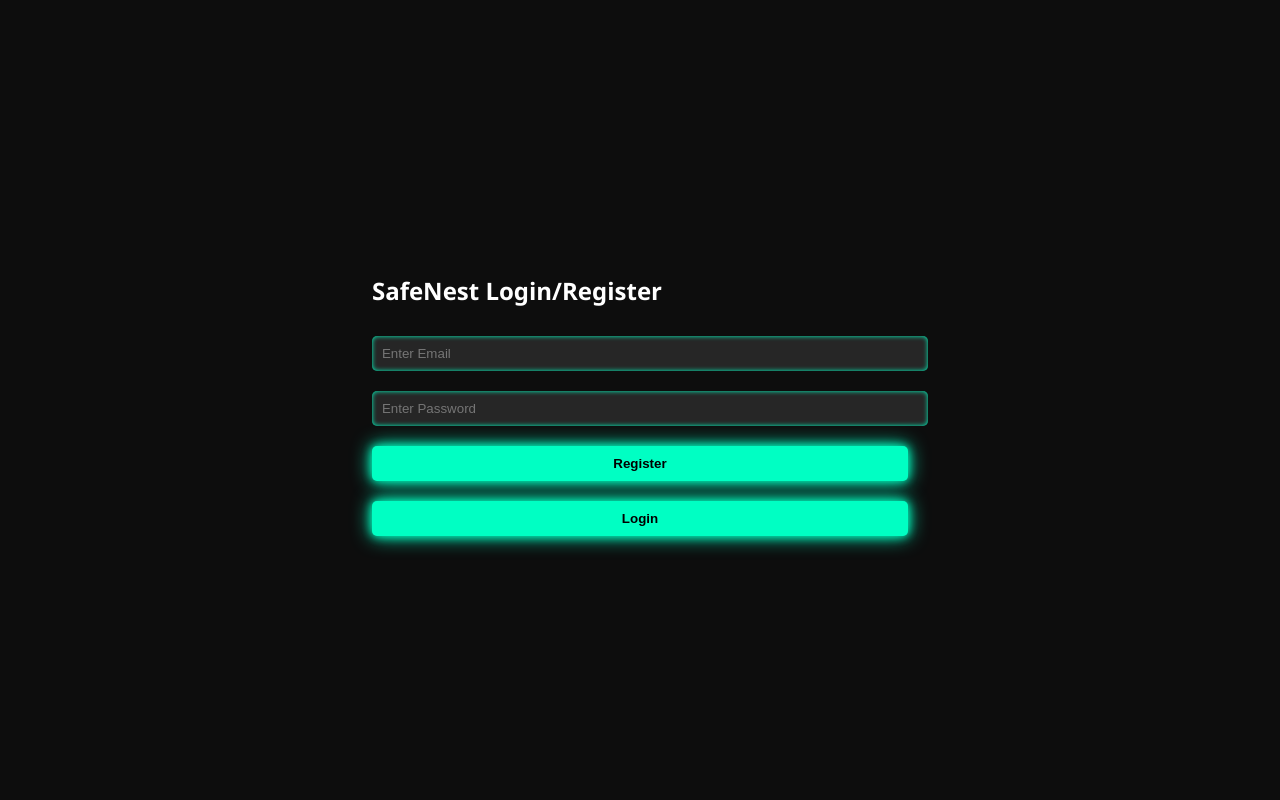
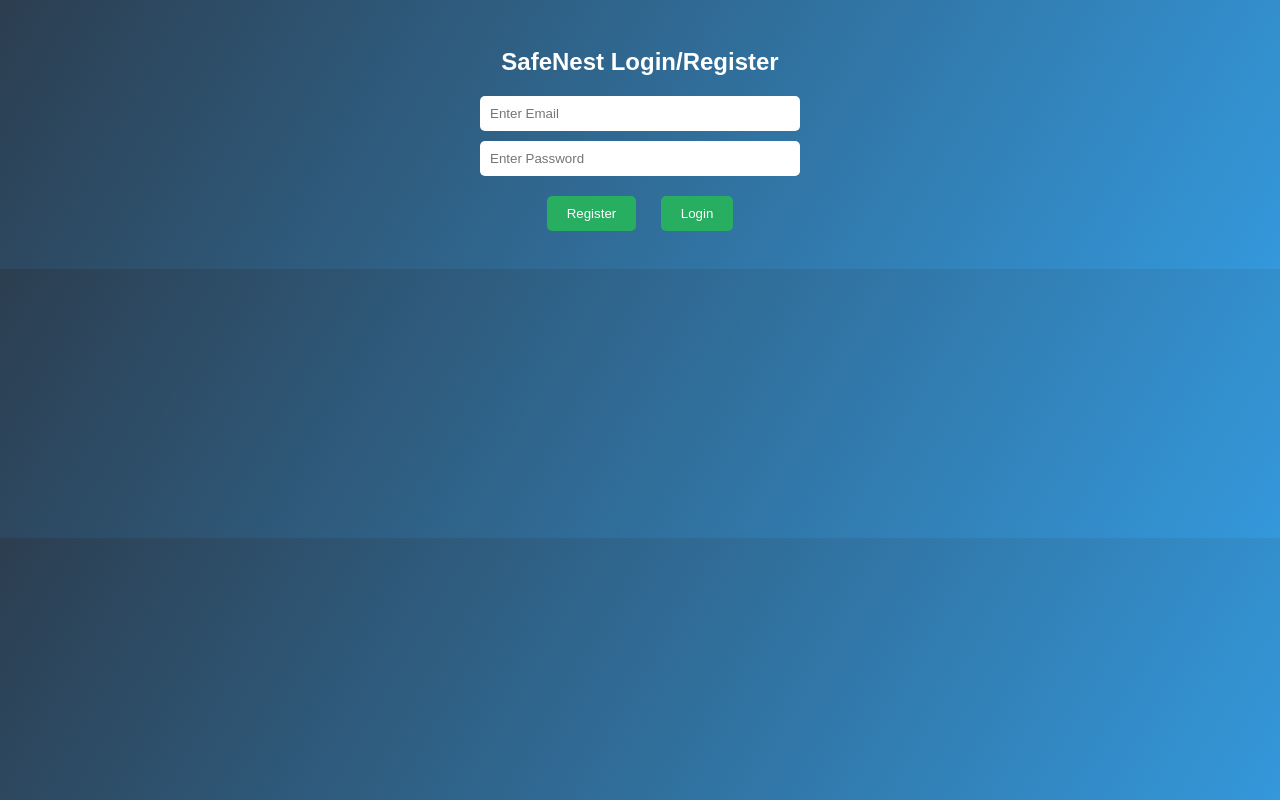
Before and after one commit to cschaitonno/SafeNest, a plain HTML site: page index.html in a window 1280 px wide. Drawn offline with Linux system fonts and the light colour scheme.

Commit message:
style.css

```diff
--- a/style.css
+++ b/style.css
@@ -1,66 +1,37 @@
 body {
-  margin: 0;
-  padding: 0;
-  font-family: 'Segoe UI', Tahoma, Geneva, Verdana, sans-serif;
-  background-color: #0d0d0d;
+  font-family: Arial, sans-serif;
+  background: linear-gradient(120deg, #2c3e50, #3498db);
   color: #fff;
-  display: flex;
-  justify-content: center;
-  align-items: center;
-  height: 100vh;
-  flex-direction: column;
-}
-
-h1 {
-  font-size: 2.5em;
-  color: #00ffc3;
-  text-shadow: 0 0 10px #00ffc3, 0 0 20px #00ffc3;
-  margin-bottom: 20px;
-}
-
-.container {
-  background-color: #1a1a1a;
-  border-radius: 10px;
-  padding: 30px;
-  box-shadow: 0 0 20px rgba(0, 255, 195, 0.3);
-  width: 90%;
-  max-width: 400px;
+  text-align: center;
+  padding: 20px;
 }
 
 input {
-  width: 100%;
+  display: block;
+  margin: 10px auto;
   padding: 10px;
-  margin: 10px 0;
+  width: 80%;
+  max-width: 300px;
   border: none;
   border-radius: 5px;
-  background-color: #262626;
-  color: #fff;
-  box-shadow: inset 0 0 5px #00ffc3;
 }
 
 button {
-  width: 100%;
-  padding: 10px;
-  margin: 10px 0;
+  margin: 10px;
+  padding: 10px 20px;
+  background-color: #27ae60;
   border: none;
+  color: white;
   border-radius: 5px;
-  background-color: #00ffc3;
-  color: #000;
-  font-weight: bold;
   cursor: pointer;
-  box-shadow: 0 0 10px #00ffc3, 0 0 20px #00ffc3;
-  transition: 0.3s;
 }
 
 button:hover {
-  background-color: #00bfa1;
-  box-shadow: 0 0 15px #00ffc3, 0 0 30px #00ffc3;
+  background-color: #2ecc71;
 }
 
-.password-entry {
-  background-color: #262626;
-  margin-top: 10px;
-  padding: 10px;
-  border-radius: 5px;
-  box-shadow: 0 0 10px rgba(0, 255, 195, 0.1);
+#password-list {
+  margin-top: 20px;
+  list-style-type: none;
+  padding: 0;
 }
```
